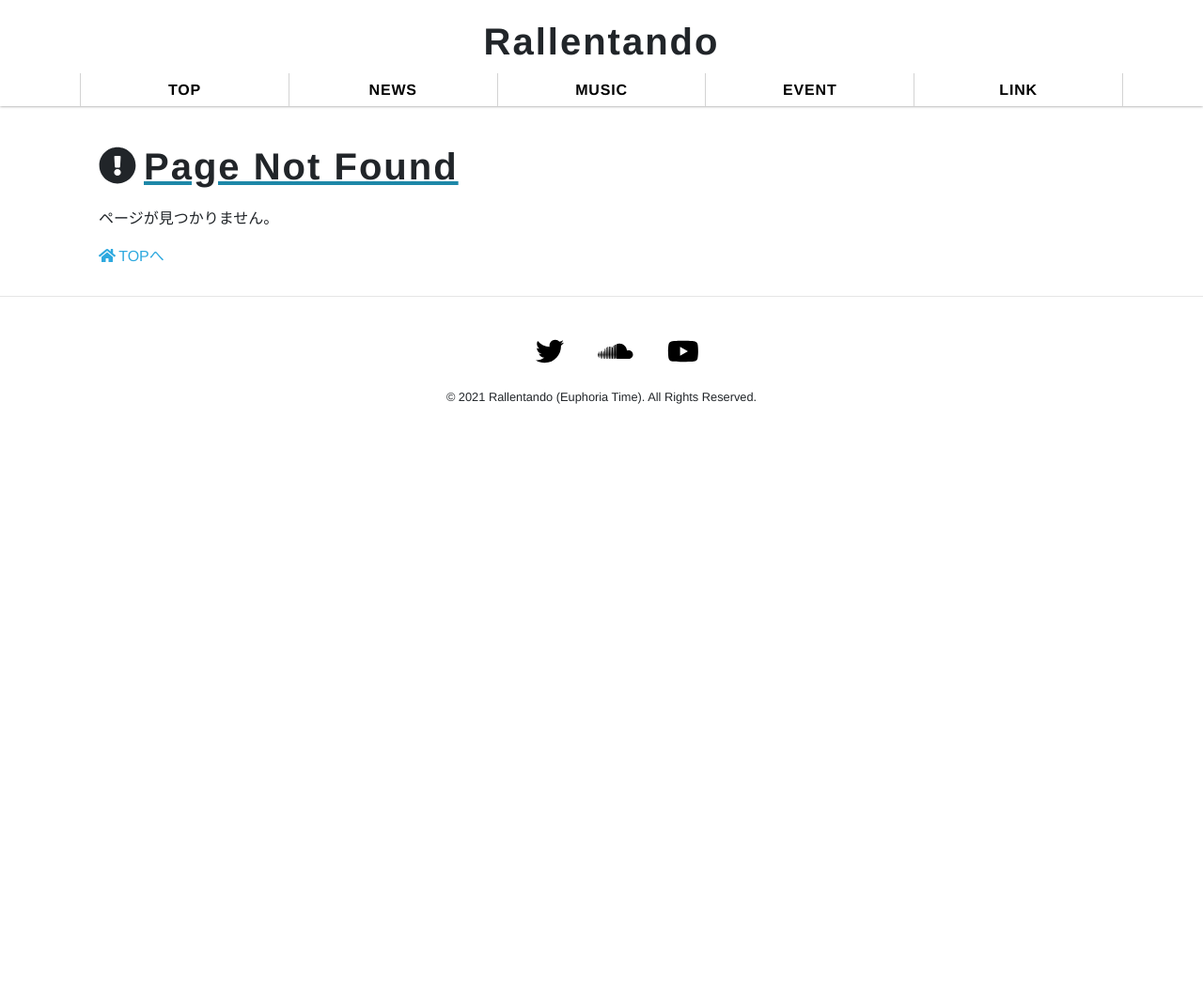
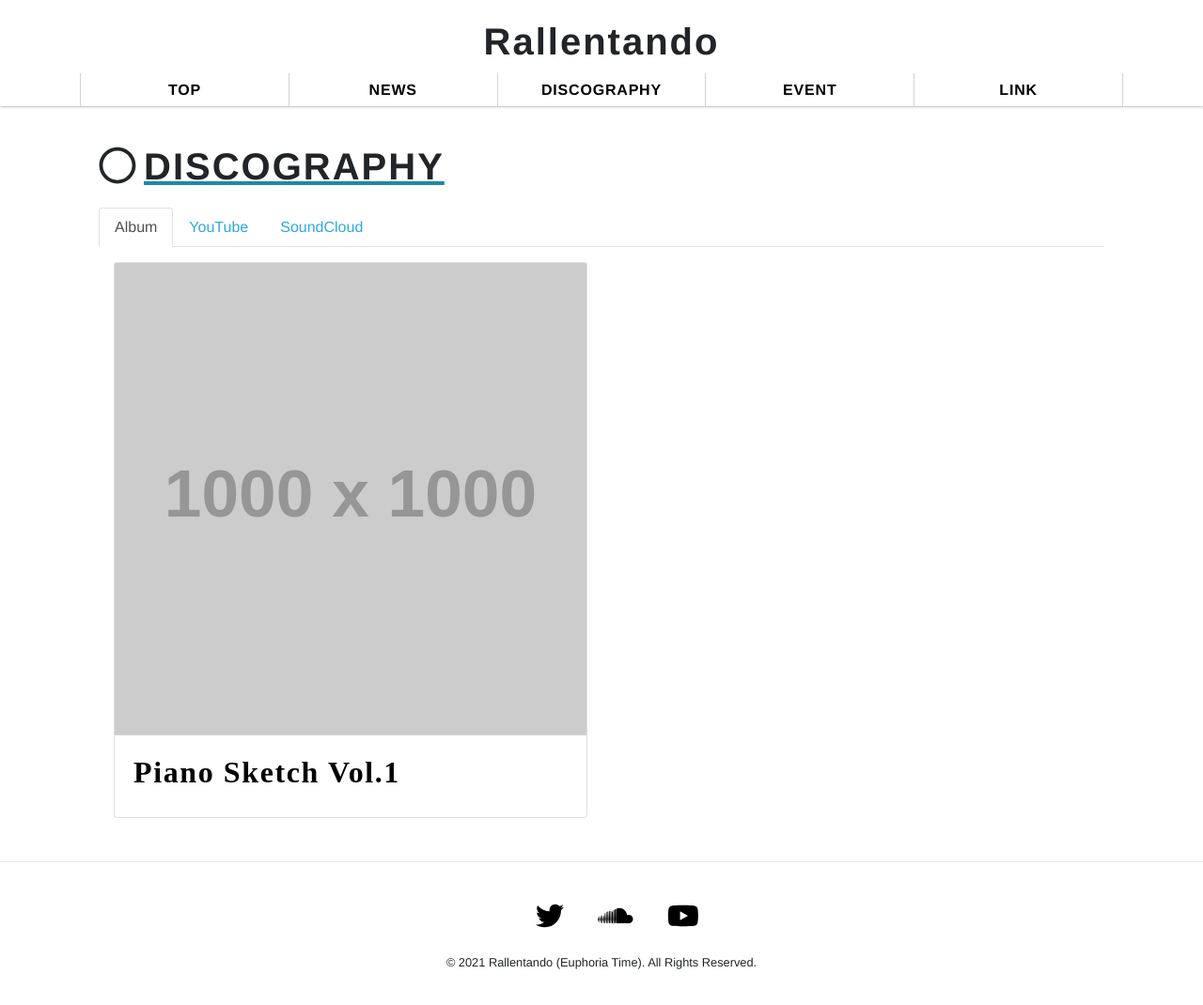
Before and after one commit to Naba0123/rallentando.net, a Gatsby site: page /discography in a window 1280 px wide. Before the commit this address had no page. Shown: the whole page at 94% size. Before the commit the page ends 800 px from the top, so only its background shows below. Built offline with nearby package versions, Linux system fonts and the light colour scheme; Gatsby itself is replaced by a stand-in of ours; placeholder pictures from the web are drawn by us.

Commit message:
discography

```diff
--- a/src/components/header.js
+++ b/src/components/header.js
@@ -14,8 +14,8 @@ export default (props) => {
       path: "/news/"
     },
     {
-      name: "MUSIC",
-      path: "/music/"
+      name: "DISCOGRAPHY",
+      path: "/discography/"
     },
     {
       name: "EVENT",
--- a/src/pages/music.css
+++ b/src/pages/discography.css
@@ -1,8 +1,5 @@
 .tab-content {
   padding: 1em;
-}
-.card {
-  margin: 0.5em 0;
 }
 
 .youtube-list p {
@@ -27,11 +24,7 @@
   list-style: none;
   padding-left: 0;
 }
-h2 {
-  margin: 1em 0;
-}
 h3 {
-  text-decoration: underline #FDAC53 3px;
   margin: 1em 0;
 }
 
@@ -39,3 +32,14 @@ h3 {
   display: flex;
   flex-direction: row;
 }
+
+.card-header {
+  padding: 0;
+}
+.card-header img {
+  width: 100%;
+}
+.card-body h2 {
+  font-family: 'Times New Roman', Times, serif;
+  color: black;
+}
--- a/src/pages/music.js
+++ b/src/pages/discography.js
@@ -1,9 +1,12 @@
 import React from "react"
+import {Link} from "gatsby"
 
 import Tabs from "react-bootstrap/Tabs"
 import Tab from "react-bootstrap/Tab"
 import Row from "react-bootstrap/Row"
 import Col from "react-bootstrap/Col"
+import Card from "react-bootstrap/Card"
+import Accordion from "react-bootstrap/Accordion"
 
 import Layout from "../components/layout"
 
@@ -11,7 +14,7 @@ import { FontAwesomeIcon } from "@fortawesome/react-fontawesome"
 import { faCircle, faPlayCircle } from "@fortawesome/free-regular-svg-icons"
 import { faCompactDisc, faHeadphonesAlt } from "@fortawesome/free-solid-svg-icons"
 
-import "./music.css"
+import "./discography.css"
 
 export default function Home({ location }) {
 
@@ -23,23 +26,36 @@ export default function Home({ location }) {
     <Layout location={location}>
 
       {/* NEWS */}
-      <h1><FontAwesomeIcon icon={faCircle} />MUSIC</h1>
+      <h1><FontAwesomeIcon icon={faCircle} />DISCOGRAPHY</h1>
 
       <Tabs defaultActiveKey="album" id="tab-music">
         <Tab eventKey="album" title="Album">
 
-          <h2 style={{ textDecoration: "underline #FDAC53 3px" }}><FontAwesomeIcon icon={faCompactDisc} />Piano Scketch Vol.1</h2>
           <Row>
-            <Col md={4}>
-              <img src="https://placehold.jp/600x600.png" width="100%" />
+            <Col md={6}>
 
-              <h3 style={{ textDecoration: "underline #FDAC53 3px" }}><FontAwesomeIcon icon={faPlayCircle} />クロスフェード</h3>
+              <Link to="#">
+                <Card>
+                  <Card.Header>
+                    <img src="https://placehold.jp/1000x1000.png" />
+                  </Card.Header>
+                  <Card.Body>
+                    <h2>Piano Sketch Vol.1</h2>
+                  </Card.Body>
+                </Card>
+              </Link>
+
+            </Col>
+
+          </Row>
+
+
+              {/* <h3><FontAwesomeIcon icon={faPlayCircle} />クロスフェード</h3>
               <div className="embed-responsive embed-responsive-16by9">
                 <iframe className="embed-responsive-item" width="560" height="315" src="https://www.youtube.com/embed/VlkaBEF6WZ4" frameborder="0" allow="accelerometer; autoplay; clipboard-write; encrypted-media; gyroscope; picture-in-picture" allowfullscreen></iframe>
               </div>
               <p><a href="https://www.youtube.com/watch?v=VlkaBEF6WZ4">【C90 3日目西q-45a】Piano Sketch Vol.1 XFD【ソロピアノアルバム】</a></p>
-            </Col>
-            <Col md={8}>
+
               <ul>
                 <li>2016年夏コミ（C90）にて頒布</li>
                 <li>オリジナルピアノ曲集10曲を収録</li>
@@ -59,7 +75,7 @@ export default function Home({ location }) {
                 </ul>
               </div>
 
-              <h3 style={{ textDecoration: "underline #FDAC53 3px" }}><FontAwesomeIcon icon={faHeadphonesAlt} />Listen by</h3>
+              <h3><FontAwesomeIcon icon={faHeadphonesAlt} />Listen by</h3>
               <div className="listen-list">
                 <p>a</p>
                 <p>a</p>
@@ -67,9 +83,7 @@ export default function Home({ location }) {
                 <p>a</p>
                 <p>a</p>
                 <p>a</p>
-              </div>
-            </Col>
-          </Row>
+              </div> */}
 
         </Tab>
 
```
